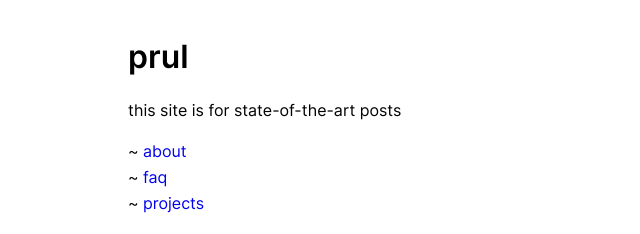
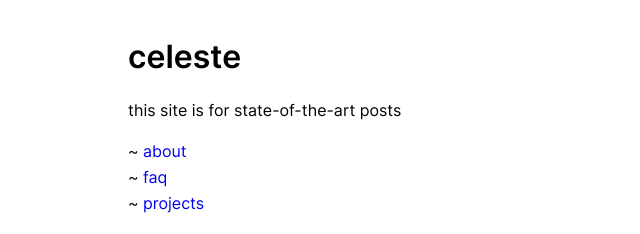
Before and after one commit to cosmicoptima/cosmicoptima.github.io, a Jekyll site: the page built from index.md, in a window 1280 px wide. Shown: the top 234 px of the page, without its empty margins (0-640 px from the left). Built offline with Jekyll 4.4.1, drawn with Linux system fonts in a browser that asks for light colours.

Commit message:
prul -> celeste

```diff
--- a/index.md
+++ b/index.md
@@ -3,7 +3,7 @@ layout: home
 title: home
 ---
 
-# prul
+# celeste
 
 this site is for state-of-the-art posts
 
```
